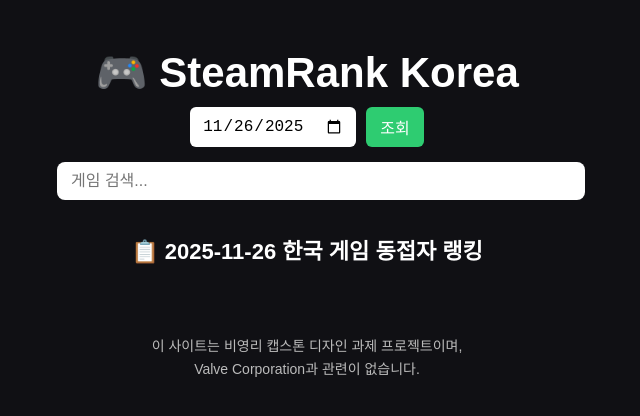
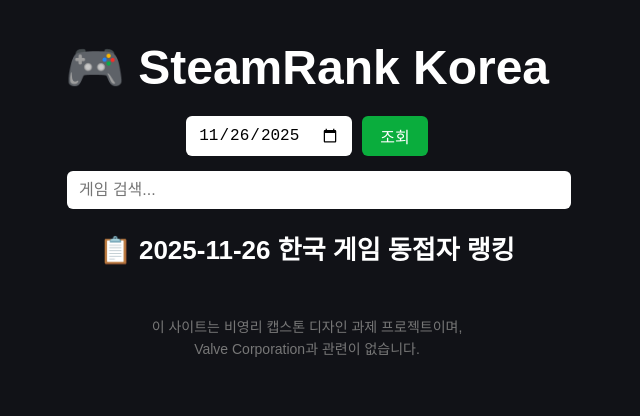
Before and after one commit to WoongEMoon/steamrank-frontend, a React (Create React App) app: page / in a window 1280 px wide. Shown: the top 416 px of the page, without its empty margins (333-973 px from the left). Built offline with nearby package versions, Linux system fonts and the light colour scheme.

Commit message:
Add files via upload

```diff
--- a/src/App.css
+++ b/src/App.css
@@ -1,28 +1,26 @@
 /* 전체 배경 */
 body {
-    background-color: #101014;
+  background-color: #111217;
+  margin: 0;
+  font-family: "Pretendard", sans-serif;
   color: white;
-    font-family: "Noto Sans KR", sans-serif;
-    margin: 0;
-    padding: 0;
 }
 
 /* 메인 컨테이너 */
 .app-container {
-    padding: 20px;
-    max-width: 900px;
-    margin: 0 auto;
+  text-align: center;
+  padding-bottom: 50px;
 }
 
 /* 제목 */
 .title {
-    text-align: center;
-    font-size: 42px;
-    margin-bottom: 10px;
-    font-weight: bold;
+  font-size: 48px;
+  font-weight: 800;
+  margin-top: 40px;
+  margin-bottom: 20px;
 }
 
-/* 날짜 + 버튼 묶음 */
+/* 날짜 + 조회 버튼 */
 .controls {
   display: flex;
   justify-content: center;
@@ -38,124 +36,127 @@
 }
 
 .fetch-btn {
-    background-color: #2ecc71;
+  padding: 8px 18px;
+  font-size: 16px;
+  border: none;
+  background-color: #0aad3d;
   color: white;
-    border: none;
-    padding: 8px 14px;
   border-radius: 6px;
-    font-size: 16px;
   cursor: pointer;
-}
-
-.fetch-btn:hover {
-    background-color: #27ae60;
 }
 
 /* 검색창 */
 .search-wrapper {
-    width: 100%;
-    max-width: 500px;
-    margin: 0 auto;
   position: relative;
+  width: 480px;
+  margin: 0 auto 20px auto;
 }
 
 .search-input {
   width: 100%;
-    padding: 10px 14px;
+  padding: 10px 12px;
+  border-radius: 6px;
+  border: none;
   font-size: 16px;
-    border-radius: 8px;
-    border: none;
-    margin-bottom: 15px;
 }
 
 /* 자동완성 */
 .autocomplete {
-    background: #1b1b1f;
-    border-radius: 8px;
-    box-shadow: 0 4px 12px rgba(0,0,0,0.5);
   position: absolute;
   width: 100%;
-    z-index: 20;
+  background: #1b1c22;
+  border-radius: 6px;
+  margin-top: 4px;
+  overflow: hidden;
+  z-index: 10;
 }
 
 .autocomplete-item {
-    padding: 10px 12px;
+  padding: 10px;
+  text-align: left;
   cursor: pointer;
 }
 
 .autocomplete-item:hover {
-    background-color: #29292f;
+  background: #2b2c33;
 }
 
-/* 섹션 제목 */
+/* 서브 타이틀 */
 .subtitle {
-    text-align: center;
-    margin-bottom: 20px;
-    font-size: 22px;
+  margin-top: 20px;
+  font-size: 26px;
+  font-weight: 600;
 }
 
 /* 게임 리스트 */
 .game-list {
-    display: flex;
-    flex-direction: column;
-    gap: 20px;
+  width: 900px;
+  margin: 0 auto;
+  margin-top: 25px;
 }
 
-/* 게임 박스 */
+/* 각 게임 박스 */
 .game-item {
-    background-color: #1b1b1f;
-    border-radius: 16px;
+  display: flex;
+  align-items: center;
+  background: #1b1c22;
   padding: 20px;
-    display: flex;
-    gap: 20px;
-    align-items: center;
-    box-shadow: 0 4px 12px rgba(0,0,0,0.3);
+  border-radius: 12px;
+  margin-bottom: 20px;
 }
 
-/* 순위 표시 */
+/* 순위 */
 .rank {
   font-size: 32px;
-    font-weight: bold;
+  font-weight: 700;
   width: 70px;
   text-align: center;
 }
 
 /* 게임 이미지 */
 .game-img {
-    width: 180px;
-    height: 100px;
-    border-radius: 8px;
+  width: 160px;
+  height: 90px;
+  border-radius: 6px;
   object-fit: cover;
+  margin-right: 20px;
 }
 
-/* 게임 정보 텍스트 */
+/* 게임 정보 */
 .game-info {
-    flex-grow: 1;
+  text-align: left;
 }
 
+/* 게임 제목 */
 .game-title a {
   font-size: 22px;
-    font-weight: bold;
+  font-weight: 700;
+  color: white;
   text-decoration: none;
-    color: white;
 }
 
+.game-title a:hover {
+  text-decoration: underline;
+}
+
+/* 가격 */
 .price {
   font-size: 16px;
   margin-top: 6px;
-    color: #f1c40f;
+  color: #e6c068;
 }
 
+/* 동접자 */
 .players {
   margin-top: 4px;
   font-size: 15px;
+  color: #aaa;
 }
 
-/* 하단 문구 */
+/* 푸터 */
 .footer {
-    text-align: center;
   margin-top: 50px;
-    color: #bbbbbb;
   font-size: 14px;
+  color: #777;
   line-height: 1.6;
 }
--- a/src/SteamRankKorea.jsx
+++ b/src/SteamRankKorea.jsx
@@ -6,18 +6,12 @@
 
 // 가격 포맷
 const formatPrice = (price) => {
-    if (price === null || price === undefined || price === "") return "가격 정보 없음";
+  if (!price) return "가격 정보 없음";
+  if (String(price).toLowerCase() === "free") return "무료 플레이";
 
-    if (typeof price === "string" && price.toLowerCase() === "free")
-        return "무료 플레이";
-
-    // 숫자 → 반드시 $ 붙이기
-    if (typeof price === "number") return `$${price.toFixed(2)}`;
-
-    // 문자열 숫자
-    if (/^\d+(\.\d{1,2})?$/.test(price)) {
-        return `$${parseFloat(price).toFixed(2)}`;
-    }
+  // 숫자 → $ 붙이기
+  const num = parseFloat(price);
+  if (!isNaN(num)) return `$${num.toFixed(2)}`;
 
   return price;
 };
@@ -30,8 +24,7 @@
   const itemRefs = useRef({});
 
   useEffect(() => {
-        const today = new Date().toISOString().split("T")[0];
-        setDate(today);
+    setDate(new Date().toISOString().split("T")[0]);
   }, []);
 
   const fetchData = async () => {
@@ -39,28 +32,23 @@
       const response = await fetch(`${API_URL}?date=${date}`);
       const data = await response.json();
       setGames(data);
-        } catch (error) {
-            console.error("API error:", error);
+    } catch (err) {
+      console.error(err);
     }
   };
 
   useEffect(() => {
-        if (!search.trim()) {
-            setFiltered([]);
-            return;
-        }
+    if (!search.trim()) return setFiltered([]);
 
-        const result = games.filter((g) =>
+    const res = games.filter((g) =>
       g.name.toLowerCase().includes(search.toLowerCase())
     );
-
-        setFiltered(result.slice(0, 6));
+    setFiltered(res.slice(0, 6));
   }, [search, games]);
 
   const scrollToGame = (appid) => {
-        const element = itemRefs.current[appid];
-        if (element)
-            element.scrollIntoView({ behavior: "smooth", block: "center" });
+    const el = itemRefs.current[appid];
+    if (el) el.scrollIntoView({ behavior: "smooth", block: "center" });
   };
 
   return (
@@ -70,23 +58,23 @@
       <div className="controls">
         <input
           type="date"
+          className="date-input"
           value={date}
           onChange={(e) => setDate(e.target.value)}
-                    className="date-input"
         />
         <button className="fetch-btn" onClick={fetchData}>
           조회
         </button>
       </div>
 
-            {/* 검색창 */}
+      {/* 검색 */}
       <div className="search-wrapper">
         <input
           type="text"
           placeholder="게임 검색..."
+          className="search-input"
           value={search}
           onChange={(e) => setSearch(e.target.value)}
-                    className="search-input"
         />
 
         {filtered.length > 0 && (
@@ -120,12 +108,12 @@
             <div className="rank">#{idx + 1}</div>
 
             <img
+              className="game-img"
               src={game.img}
               alt={game.name}
-                            className="game-img"
               onError={(e) =>
                 (e.target.src =
-                                    "https://via.placeholder.com/200x100?text=No+Image")
+                  "https://via.placeholder.com/160x90?text=No+Image")
               }
             />
 
@@ -141,7 +129,6 @@
               </div>
 
               <div className="price">{formatPrice(game.price)}</div>
-
               <div className="players">
                 현재 동접자: {game.players.toLocaleString()}
               </div>
```
Lines whose indentation alone changed are shown as unchanged.
